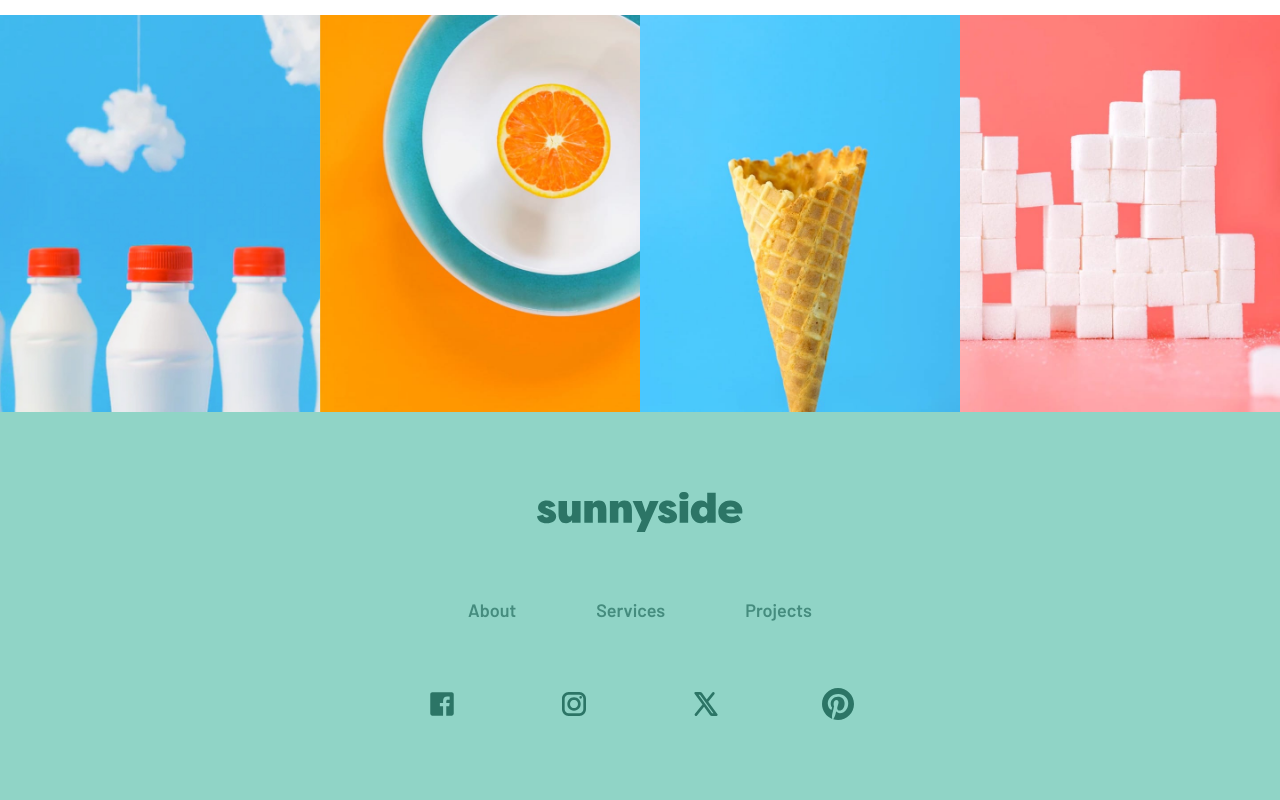
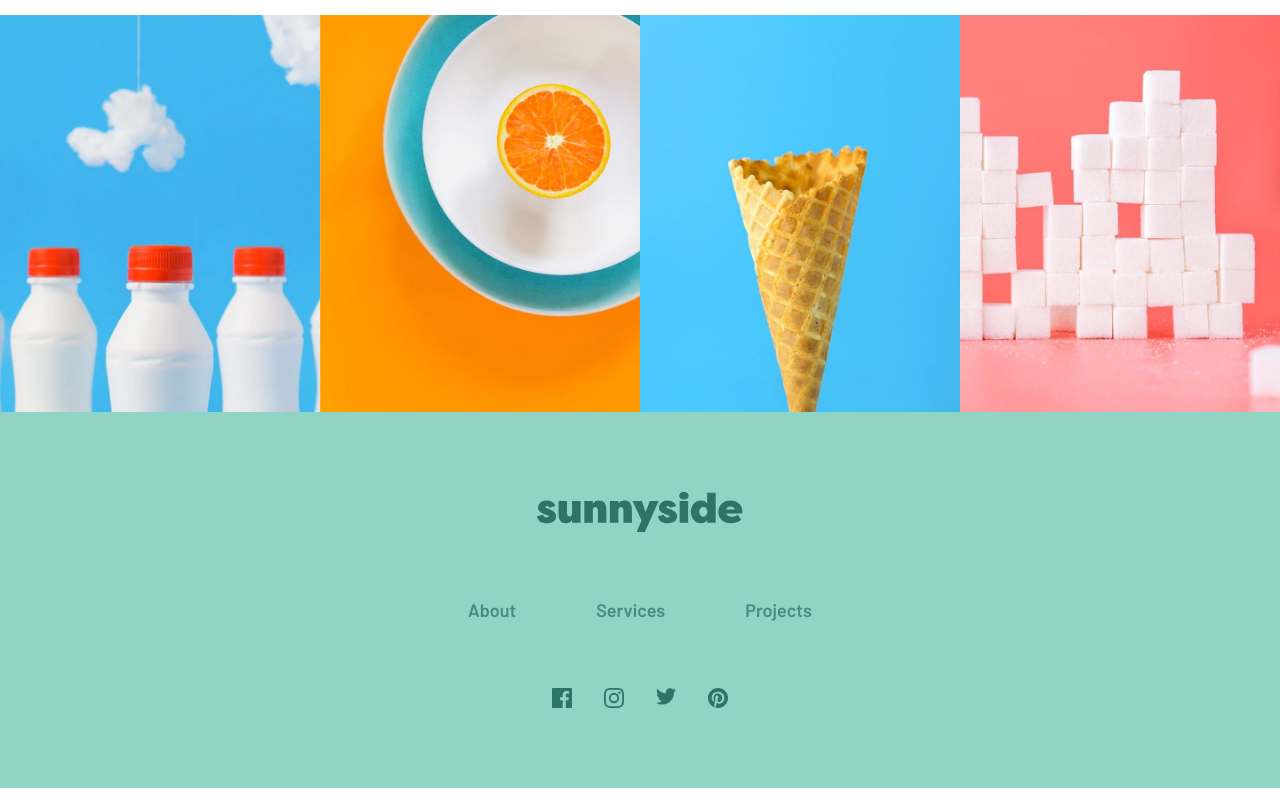
Before and after one commit to Jisbel/Sunnyside-agency-landingPage, a React (Vite) app: page / in a window 1280 px wide. Shown: the part 2792-3592 px from the top of the page. Built offline with nearby package versions, Linux system fonts and the light colour scheme.

Commit message:
simplifying the code, creating components for the s

```diff
--- a/src/components/footer.jsx
+++ b/src/components/footer.jsx
@@ -1,4 +1,8 @@
-import { logoFooter } from "../assets/images/index";
+import {logoFooter}  from "../assets/images/index";
+import  Facebook  from "./icons/Facebook";
+import  Instagram  from "./icons/Instagram";
+import  Twitter  from "./icons/Twitter";
+import  Pinterest  from "./icons/Pinterest";
 
 function Footer() {
   return (
@@ -30,62 +34,11 @@
           </ul>
         </nav>
         <div className="flex space-x-8  ">
-          <a href="#" alt="Facebook" target="_blank" rel="noopener noreferrer ">
-            <svg
-              className="h-8 hover:hover:fill-white"
-              fill="#2C7566"
-              xmlns="http://www.w3.org/2000/svg"
-              x="0px"
-              y="0px"
-              width="100"
-              height="100"
-              viewBox="0 0 30 30"
-            >
-              <path d="M24,4H6C4.895,4,4,4.895,4,6v18c0,1.105,0.895,2,2,2h10v-9h-3v-3h3v-1.611C16,9.339,17.486,8,20.021,8 c1.214,0,1.856,0.09,2.16,0.131V11h-1.729C19.376,11,19,11.568,19,12.718V14h3.154l-0.428,3H19v9h5c1.105,0,2-0.895,2-2V6 C26,4.895,25.104,4,24,4z"></path>
-            </svg>
-          </a>
-          <a alt="Instagram" href="#" target="_blank" rel="noopener noreferrer">
-            <svg
-              className="h-8 hover:hover:fill-white"
-              fill="#2C7566"
-              xmlns="http://www.w3.org/2000/svg"
-              x="0px"
-              y="0px"
-              width="100"
-              height="100"
-              viewBox="0 0 24 24"
-            >
-              <path d="M 8 3 C 5.2504839 3 3 5.2504839 3 8 L 3 16 C 3 18.749516 5.2504839 21 8 21 L 16 21 C 18.749516 21 21 18.749516 21 16 L 21 8 C 21 5.2504839 18.749516 3 16 3 L 8 3 z M 8 5 L 16 5 C 17.668484 5 19 6.3315161 19 8 L 19 16 C 19 17.668484 17.668484 19 16 19 L 8 19 C 6.3315161 19 5 17.668484 5 16 L 5 8 C 5 6.3315161 6.3315161 5 8 5 z M 17 6 A 1 1 0 0 0 17 8 A 1 1 0 0 0 17 6 z M 12 7 C 10.416667 7 9.1018922 7.6297556 8.2519531 8.5859375 C 7.402014 9.5421194 7 10.777778 7 12 C 7 13.222222 7.402014 14.457881 8.2519531 15.414062 C 9.1018922 16.370244 10.416667 17 12 17 C 13.583333 17 14.898108 16.370244 15.748047 15.414062 C 16.597986 14.457882 17 13.222222 17 12 C 17 10.777778 16.597986 9.5421194 15.748047 8.5859375 C 14.898108 7.6297556 13.583333 7 12 7 z M 12 9 C 13.083333 9 13.768559 9.3702444 14.251953 9.9140625 C 14.735347 10.457881 15 11.222222 15 12 C 15 12.777778 14.735347 13.542119 14.251953 14.085938 C 13.768559 14.629755 13.083333 15 12 15 C 10.916667 15 10.231441 14.629756 9.7480469 14.085938 C 9.2646532 13.542118 9 12.777778 9 12 C 9 11.222222 9.2646532 10.457881 9.7480469 9.9140625 C 10.231441 9.3702444 10.916667 9 12 9 z"></path>
-            </svg>
-          </a>
-          <a href="#" alt="Twitter" target="_blank" rel="noopener noreferrer">
-            <svg
-              className="h-8 hover:hover:fill-white"
-              fill="#2C7566"
-              xmlns="http://www.w3.org/2000/svg"
-              x="0px"
-              y="0px"
-              width="100"
-              height="100"
-              viewBox="0 0 24 24"
-            >
-              <path d="M 17.476562 2.9902344 A 1.0001 1.0001 0 0 0 16.724609 3.3691406 L 12.509766 8.5546875 L 9.0566406 3.7714844 C 8.7066406 3.2874844 8.1458281 3 7.5488281 3 L 4.078125 3 C 3.420125 3 3.0388281 3.7462969 3.4238281 4.2792969 L 9.3339844 12.462891 L 3.7246094 19.369141 A 1.0001 1.0001 0 1 0 5.2753906 20.630859 L 10.548828 14.142578 L 14.943359 20.228516 C 15.293359 20.712516 15.854172 21 16.451172 21 L 19.921875 21 C 20.579875 21 20.961172 20.253703 20.576172 19.720703 L 13.724609 10.232422 L 18.275391 4.6308594 A 1.0001 1.0001 0 0 0 17.476562 2.9902344 z M 6.4101562 5 L 7.4765625 5 L 17.587891 19 L 16.523438 19 L 6.4101562 5 z"></path>
-            </svg>
-          </a>
-          <a alt="Pinterest" href="#" target="_blank" rel="noopener noreferrer">
-            <svg
-              className="h-8 hover:hover:fill-white"
-              fill="#2C7566"
-              xmlns="http://www.w3.org/2000/svg"
-              x="0px"
-              y="0px"
-              width="100"
-              height="100"
-              viewBox="0 0 26 26"
-            >
-              <path d="M13,0C5.8210001,0,0,5.8210001,0,13c0,5.5074997,3.4265003,10.2115002,8.2624998,12.1049995	c-0.1134996-1.0279999-0.2165003-2.6065006,0.0454998-3.7290001c0.2360001-1.0139999,1.5244999-6.4619999,1.5244999-6.4619999	s-0.3889999-0.7789993-0.3889999-1.9294996c0-1.8079996,1.0474997-3.1570005,2.3520002-3.1570005	c1.1094999,0,1.6445007,0.8330002,1.6445007,1.8310003c0,1.1160002-0.7095003,2.783-1.0769997,4.3280001	c-0.3065004,1.2945004,0.6490002,2.3500004,1.9249992,2.3500004c2.3104992,0,4.0865002-2.4365005,4.0865002-5.9530001	c0-3.1125002-2.2360001-5.2890005-5.4295006-5.2890005c-3.6984997,0-5.8695002,2.7744999-5.8695002,5.6420002	c0,1.1170006,0.4300003,2.3150005,0.9674997,2.9669991c0.1059999,0.1289997,0.1215,0.2415009,0.0900002,0.3724995	c-0.0985003,0.4104996-0.3175001,1.2935009-0.3610001,1.4745007c-0.0565004,0.2385006-0.1885004,0.2880001-0.4344997,0.1735001	c-1.6239996-0.7560005-2.6389999-3.1294994-2.6389999-5.0365c0-4.1005001,2.9790001-7.8670001,8.5900002-7.8670001	c4.5100002,0,8.0144997,3.2129998,8.0144997,7.5084996c0,4.4804993-2.8255005,8.0860004-6.7460003,8.0860004	c-1.3174992,0-2.5555-0.6844997-2.9790001-1.493c0,0-0.6520004,2.4820004-0.8105001,3.0904999	c-0.2934999,1.1289997-1.0854998,2.5450001-1.6164999,3.407999C10.3675003,25.7964993,11.6599998,26,13,26	c7.1790009,0,13-5.8209991,13-13S20.1795006,0,13,0z"></path>
-            </svg>
-          </a>
+            <Facebook/>
+            <Instagram/>
+            <Twitter/>
+            <Pinterest/>
+
         </div>
       </div>
     </footer>
--- /dev/null
+++ b/src/components/icons/Facebook.jsx
@@ -0,0 +1,16 @@
+function Facebook() {
+  return (
+    <a href="#" alt="Facebook" target="_blank" rel="noopener noreferrer ">
+      <svg width="20" height="20" xmlns="http://www.w3.org/2000/svg">
+        <path
+          className="hover:fill-white"
+          d="M18.896 0H1.104C.494 0 0 .494 0 1.104v17.793C0 19.506.494 20 1.104 20h9.58v-7.745H8.076V9.237h2.606V7.01c0-2.583 1.578-3.99 3.883-3.99 1.104 0 2.052.082 2.329.119v2.7h-1.598c-1.254 0-1.496.597-1.496 1.47v1.928h2.989l-.39 3.018h-2.6V20h5.098c.608 0 1.102-.494 1.102-1.104V1.104C20 .494 19.506 0 18.896 0z"
+          fill="#2C7566"
+          fillRule="nonzero"
+        />
+      </svg>
+    </a>
+  );
+}
+
+export default Facebook;
--- /dev/null
+++ b/src/components/icons/Instagram.jsx
@@ -0,0 +1,16 @@
+function Instagram() {
+  return (
+    <a alt="Instagram" href="#" target="_blank" rel="noopener noreferrer">
+      <svg width="20" height="20" xmlns="http://www.w3.org/2000/svg">
+        <path
+          className="hover:fill-white"
+          d="M10 1.802c2.67 0 2.987.01 4.042.059 2.71.123 3.975 1.409 4.099 4.099.048 1.054.057 1.37.057 4.04 0 2.672-.01 2.988-.057 4.042-.124 2.687-1.387 3.975-4.1 4.099-1.054.048-1.37.058-4.041.058-2.67 0-2.987-.01-4.04-.058-2.718-.124-3.977-1.416-4.1-4.1-.048-1.054-.058-1.37-.058-4.041 0-2.67.01-2.986.058-4.04.124-2.69 1.387-3.977 4.1-4.1 1.054-.048 1.37-.058 4.04-.058zM10 0C7.284 0 6.944.012 5.877.06 2.246.227.227 2.242.061 5.877.01 6.944 0 7.284 0 10s.012 3.057.06 4.123c.167 3.632 2.182 5.65 5.817 5.817 1.067.048 1.407.06 4.123.06s3.057-.012 4.123-.06c3.629-.167 5.652-2.182 5.816-5.817.05-1.066.061-1.407.061-4.123s-.012-3.056-.06-4.122C19.777 2.249 17.76.228 14.124.06 13.057.01 12.716 0 10 0zm0 4.865a5.135 5.135 0 100 10.27 5.135 5.135 0 000-10.27zm0 8.468a3.333 3.333 0 110-6.666 3.333 3.333 0 010 6.666zm5.338-9.87a1.2 1.2 0 100 2.4 1.2 1.2 0 000-2.4z"
+          fill="#2C7566"
+          fillRule="nonzero"
+        />
+      </svg>
+    </a>
+  );
+}
+
+export default Instagram;
--- /dev/null
+++ b/src/components/icons/Pinterest.jsx
@@ -0,0 +1,10 @@
+function Pinterest() {
+  return (
+    <a alt="Pinterest" href="#" target="_blank" rel="noopener noreferrer">
+
+  <svg width="20" height="20" xmlns="http://www.w3.org/2000/svg"><path className="hover:fill-white"  d="M10 0C4.477 0 0 4.477 0 10c0 4.237 2.636 7.855 6.356 9.312-.088-.791-.167-2.005.035-2.868.181-.78 1.172-4.97 1.172-4.97s-.299-.6-.299-1.486c0-1.39.806-2.428 1.81-2.428.852 0 1.264.64 1.264 1.408 0 .858-.546 2.14-.828 3.33-.236.995.5 1.807 1.48 1.807 1.778 0 3.144-1.874 3.144-4.58 0-2.393-1.72-4.068-4.176-4.068-2.845 0-4.516 2.135-4.516 4.34 0 .859.331 1.781.745 2.281a.3.3 0 01.069.288l-.278 1.133c-.044.183-.145.223-.335.134-1.249-.581-2.03-2.407-2.03-3.874 0-3.154 2.292-6.052 6.608-6.052 3.469 0 6.165 2.473 6.165 5.776 0 3.447-2.173 6.22-5.19 6.22-1.013 0-1.965-.525-2.291-1.148l-.623 2.378c-.226.869-.835 1.958-1.244 2.621.937.29 1.931.446 2.962.446 5.523 0 10-4.477 10-10S15.523 0 10 0z" fill="#2C7566" fillRule="nonzero"/></svg>
+    </a>
+  );
+}
+
+export default Pinterest;
--- /dev/null
+++ b/src/components/icons/Twitter.jsx
@@ -0,0 +1,16 @@
+function Twitter() {
+  return (
+    <a href="#" alt="Twitter" target="_blank" rel="noopener noreferrer">
+      <svg width="20" height="17" xmlns="http://www.w3.org/2000/svg">
+        <path
+          className=" hover:fill-white"
+          d="M20 2.172a8.192 8.192 0 01-2.357.646 4.11 4.11 0 001.805-2.27 8.22 8.22 0 01-2.606.996A4.096 4.096 0 0013.847.248c-2.65 0-4.596 2.472-3.998 5.037A11.648 11.648 0 011.392 1a4.109 4.109 0 001.27 5.478 4.086 4.086 0 01-1.858-.513c-.045 1.9 1.318 3.679 3.291 4.075a4.113 4.113 0 01-1.853.07 4.106 4.106 0 003.833 2.849A8.25 8.25 0 010 14.658a11.616 11.616 0 006.29 1.843c7.618 0 11.923-6.434 11.663-12.205A8.354 8.354 0 0020 2.172z"
+          fill="#2C7566"
+          fillRule="nonzero"
+        />
+      </svg>
+    </a>
+  );
+}
+
+export default Twitter;
```
